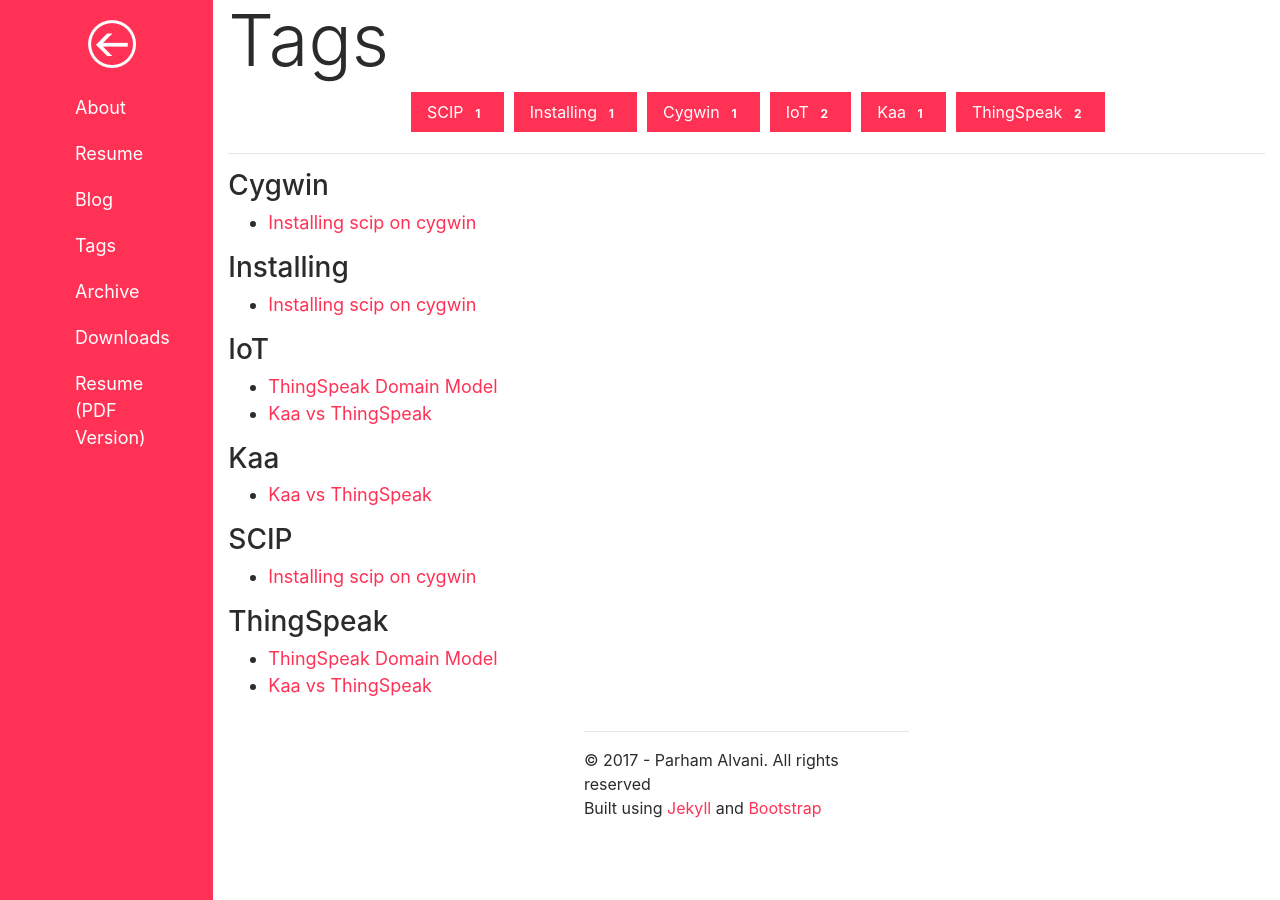
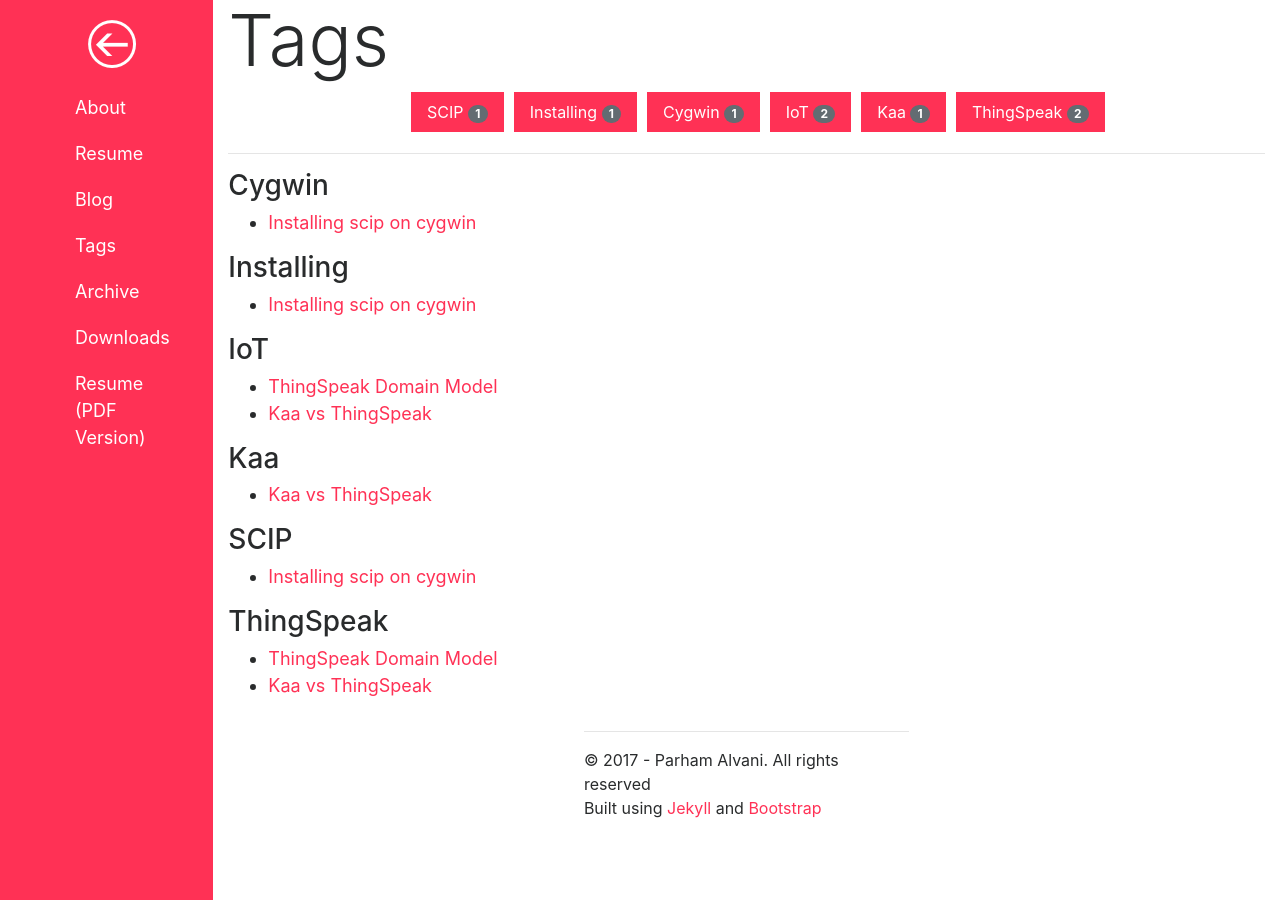
Before and after one commit to 1995parham/1995parham.github.io, a Jekyll site: the page built from tags/index.html, in a window 1280 px wide. Built offline with Jekyll 4.4.1, drawn with Linux system fonts in a browser that asks for light colours; comment, search, counter and statistics services are not loaded.

Commit message:
Tag page was improved.

```diff
--- a/tags/index.html
+++ b/tags/index.html
@@ -10,7 +10,7 @@
       <ul class="nav">
         {% for tag in site.tags %}
           <li class="red nav-item" style="margin:5px">
-            <a class="nav-link" href="/tags/{{ tag | first | slugize }}/"> {{ tag | first }}&nbsp;<span class="badge badge-pill">{{ tag | last | size}}</span></a>
+            <a class="nav-link" href="/tags/{{ tag | first | slugize }}/"> {{ tag | first }}&nbsp;<span class="badge badge-default badge-pill ">{{ tag | last | size}}</span></a>
           </li>
         {% endfor %}
       </ul>
```
